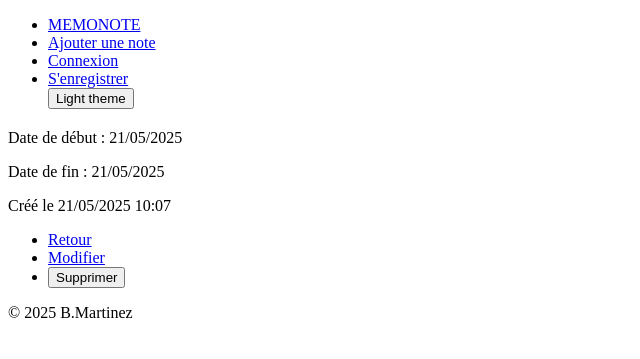
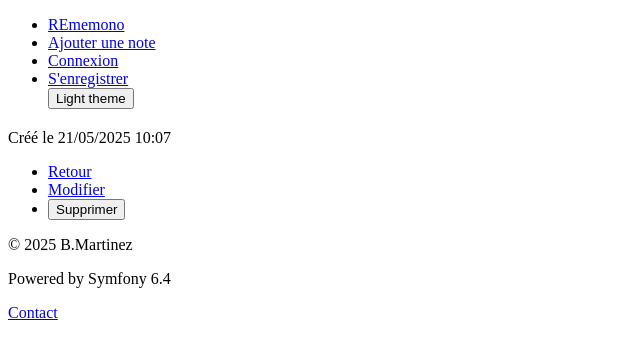
Before and after one commit to Akyrax729/Projet_final, a Symfony app: template templates/note/read.html.twig in a window 1280 px wide. Shown: the top 359 px of the page, without its empty margins (0-640 px from the left). Run offline with Twig, Linux system fonts and the light colour scheme; the template is opened without the code that fills it, so the values that code supplies are empty; some libraries are stand-ins or nearby versions.

Commit message:
namechange et ajout contact

```diff
--- a/templates/base.html.twig
+++ b/templates/base.html.twig
@@ -19,7 +19,7 @@
             <header>
                 <nav>
                     <ul>
-                        <li><a id="logo" href="{{path('app_index')}}">MEMONOTE</a></li>
+                        <li><a id="logo" href="{{path('app_index')}}">REmemono</a></li>
                         <li><a href="{{path('app_addnote')}}">Ajouter une note</a></li>
                         {% if app.user %}
                             <li><a href="{{path('app_logout')}}">Déconnexion</a></li>
@@ -41,6 +41,8 @@
         {% block footer %}
             <footer>
                 <p>&copy; 2025 B.Martinez</p>
+                <p>Powered by Symfony 6.4</p>
+                <a href="mailto:ben24france@gmail.com">Contact</a>
             </footer>
         {% endblock %}
 
--- a/templates/note/read.html.twig
+++ b/templates/note/read.html.twig
@@ -17,8 +17,12 @@
             </div>
 
         <div id="date">
+            {% if note.datedebut != null %}
                 <p>Date de début : {{ note.datedebut|date('d/m/Y') }} </p>
+            {% endif %}
+            {% if note.datefin != null %}
                 <p>Date de fin : {{ note.datefin|date('d/m/Y') }} </p>
+            {% endif %}
                 <p> Créé le {{ note.createdAt|date('d/m/Y h:i') }} </p>
                 {% if note.modifiedAt != note.createdAt %}
                     <p> Dernière modification le {{ note.modifiedAt|date('d/m/Y h:i') }} </p>
```
Also changed, not shown: assets/styles/base/_general.scss (+9 -0 lines), assets/app.js (indentation only), public/build/app.css, public/build/app.js.
